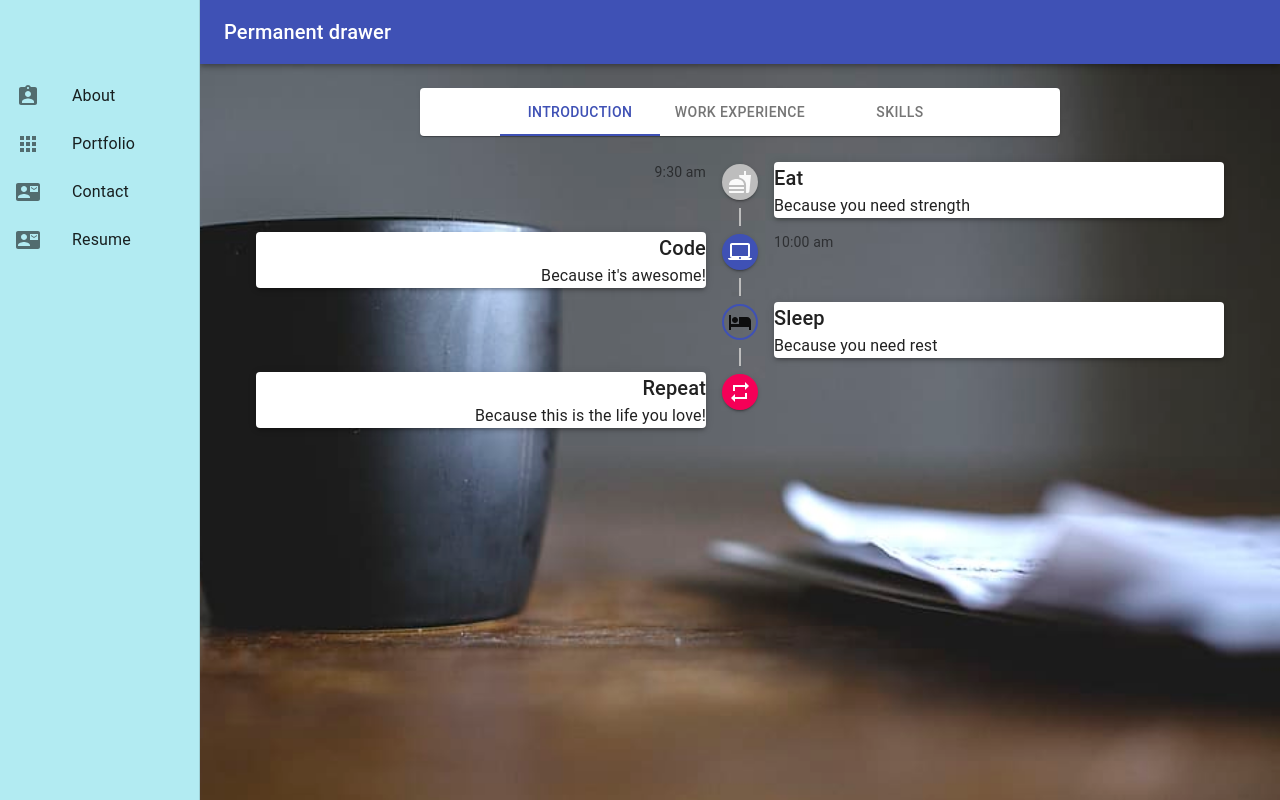
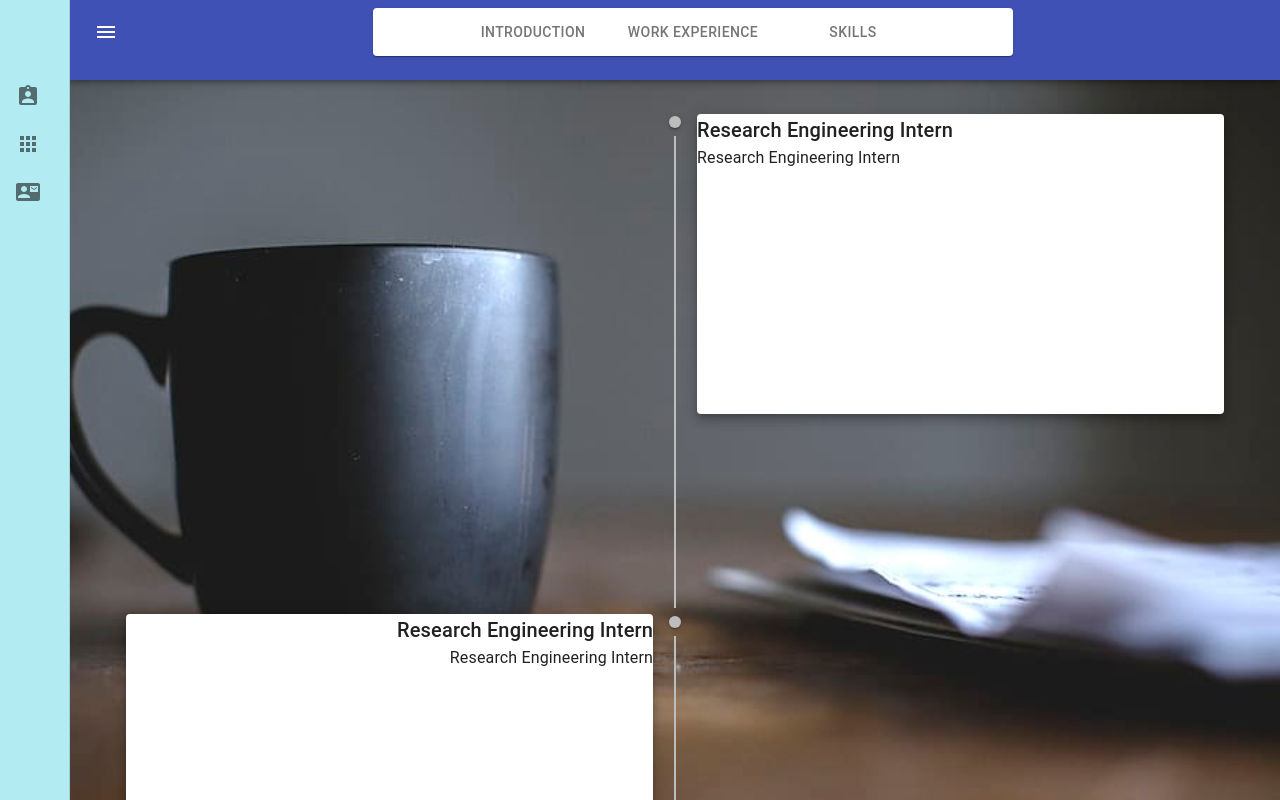
Before and after one commit to lee54bg/portfolio, a React (Create React App) app: page /about in a window 1280 px wide. Shown: the top 800 px of the page. Built offline with nearby package versions, Linux system fonts and the light colour scheme.

Commit message:
Progress up until here.

```diff
--- a/src/portfolio-site/About.js
+++ b/src/portfolio-site/About.js
@@ -3,9 +3,11 @@ import NavBar from './NavBar.js';
 
 import { makeStyles } from '@material-ui/core/styles';
 import {
+  AppBar,
   Paper,
   Tab,
   Tabs,
+  Toolbar,
   Typography,
 } from '@material-ui/core';
 
@@ -14,16 +16,14 @@ import TimelineItem from '@material-ui/lab/TimelineItem';
 import TimelineSeparator from '@material-ui/lab/TimelineSeparator';
 import TimelineConnector from '@material-ui/lab/TimelineConnector';
 import TimelineContent from '@material-ui/lab/TimelineContent';
-import TimelineOppositeContent from '@material-ui/lab/TimelineOppositeContent';
 import TimelineDot from '@material-ui/lab/TimelineDot';
-import FastfoodIcon from '@material-ui/icons/Fastfood';
-import LaptopMacIcon from '@material-ui/icons/LaptopMac';
-import HotelIcon from '@material-ui/icons/Hotel';
-import RepeatIcon from '@material-ui/icons/Repeat';
 
 const drawerWidth = 240;
 
 const useStyles = makeStyles({
+  appBar: {
+    width: `calc(100% - ${drawerWidth}px)`,
+  },
   root: {
     width: '640px',
     margin: '0 auto',
@@ -42,14 +42,29 @@ const useStyles = makeStyles({
     width: '300px',
     height: '300px',
     margin: '0 auto',
+  },
+  timeLineCard: {
+    height: '300px',
+    width: '100%',
   }
 });
 
-const portfolioStyle = {
-  backgroundColor: 'tan',
-  width: `calc(100% - ${drawerWidth}px)`,
-  marginLeft: drawerWidth,
-};
+const timeLine = [
+  {
+    companyName: 'Forescout Technologies',
+    jobTitle: 'Research Engineering Intern',
+    jobDescription: 'Worked on Device Classification',
+  }, {
+    companyName: 'Forescout Technologies',
+    jobTitle: 'Research Engineering Intern',
+    jobDescription: 'Worked on Device Classification',
+  }, {
+    companyName: 'Forescout Technologies',
+    jobTitle: 'Research Engineering Intern',
+    jobDescription: 'Worked on Device Classification',
+  }
+];
+
 
 function About() {
   const classes = useStyles();
@@ -58,96 +73,29 @@ function About() {
   const handleChange = (event, newValue) => {
     setValue(newValue);
   };
-
+// Scroll = Paper
+// Back to Top
   return (
     <NavBar>
-      <Paper className={classes.root}>
-        <Tabs
-          value={value}
-          onChange={handleChange}
-          indicatorColor="primary"
-          textColor="primary"
-          centered
-        >
-          {["Introduction", "Work Experience", "Skills"].map((text, key) => (
-            <Tab label={text} key={key}/>
-          ))}
-        </Tabs>
-      </Paper>
       <Timeline align="alternate">
-        <TimelineItem>
-          <TimelineOppositeContent>
-            <Typography variant="body2" color="textSecondary">
-              9:30 am
-            </Typography>
-          </TimelineOppositeContent>
-          <TimelineSeparator>
-            <TimelineDot>
-              <FastfoodIcon />
-            </TimelineDot>
+        {timeLine.map((expItem, key) => (
+          <TimelineItem key={key}>
+            <TimelineSeparator style={{height: '500px'}}>
+              <TimelineDot />
               <TimelineConnector />
             </TimelineSeparator>
             <TimelineContent>
-            <Paper elevation={3} className={classes.paper}>
+              <Paper elevation={7} className={classes.timeLineCard}>
                 <Typography variant="h6" component="h1">
-                Eat
+                  {expItem.jobTitle}
                 </Typography>
-              <Typography>Because you need strength</Typography>
+                <Typography>
+                  {expItem.jobTitle}
+                </Typography>
               </Paper>
                 </TimelineContent>
           </TimelineItem>
-        <TimelineItem>
-          <TimelineOppositeContent>
-            <Typography variant="body2" color="textSecondary">
-              10:00 am
-            </Typography>
-          </TimelineOppositeContent>
-          <TimelineSeparator>
-            <TimelineDot color="primary">
-              <LaptopMacIcon />
-            </TimelineDot>
-            <TimelineConnector />
-          </TimelineSeparator>
-          <TimelineContent>
-            <Paper elevation={3} className={classes.paper}>
-              <Typography variant="h6" component="h1">
-                Code
-              </Typography>
-              <Typography>Because it&apos;s awesome!</Typography>
-            </Paper>
-          </TimelineContent>
-        </TimelineItem>
-        <TimelineItem>
-          <TimelineSeparator>
-            <TimelineDot color="primary" variant="outlined">
-              <HotelIcon />
-            </TimelineDot>
-            <TimelineConnector className={classes.secondaryTail} />
-          </TimelineSeparator>
-          <TimelineContent>
-            <Paper elevation={3} className={classes.paper}>
-              <Typography variant="h6" component="h1">
-                Sleep
-              </Typography>
-              <Typography>Because you need rest</Typography>
-            </Paper>
-          </TimelineContent>
-        </TimelineItem>
-        <TimelineItem>
-          <TimelineSeparator>
-            <TimelineDot color="secondary">
-              <RepeatIcon />
-            </TimelineDot>
-          </TimelineSeparator>
-          <TimelineContent>
-            <Paper elevation={3} className={classes.paper}>
-              <Typography variant="h6" component="h1">
-                Repeat
-              </Typography>
-              <Typography>Because this is the life you love!</Typography>
-            </Paper>
-          </TimelineContent>
-        </TimelineItem>
+        ))}
       </Timeline>
     </NavBar>
   );
--- a/src/portfolio-site/NavBar.js
+++ b/src/portfolio-site/NavBar.js
@@ -1,5 +1,5 @@
 import React from 'react';
-import { makeStyles, useTheme } from '@material-ui/core/styles';
+import { makeStyles, useTheme, withStyles } from '@material-ui/core/styles';
 import Drawer from '@material-ui/core/Drawer';
 import AppBar from '@material-ui/core/AppBar';
 import Toolbar from '@material-ui/core/Toolbar';
@@ -10,12 +10,21 @@ import ListItem from '@material-ui/core/ListItem';
 import ListItemIcon from '@material-ui/core/ListItemIcon';
 import ListItemText from '@material-ui/core/ListItemText';
 
+import {
+  IconButton,
+  Paper,
+  Tab,
+  Tabs,
+  Tooltip,
+} from '@material-ui/core';
+
 import AppsIcon from '@material-ui/icons/Apps';
+import MenuIcon from '@material-ui/icons/Menu';
 import ContactMailIcon from '@material-ui/icons/ContactMail';
 import AssignmentIndIcon from '@material-ui/icons/AssignmentInd';
 import { Link } from 'react-router-dom';
 
-const drawerWidth = 200;
+const drawerWidth = 70;
 
 const useStyles = makeStyles((theme) => ({
   root: {
@@ -39,24 +48,35 @@ const useStyles = makeStyles((theme) => ({
     width: `calc(100% - ${drawerWidth}px)`,
     padding: theme.spacing(3),
   },
+  tabs: {
+    width: '640px',
+    margin: '0 auto',
+  },
 }));
+
+const HtmlTooltip = withStyles((theme) => ({
+  tooltip: {
+    backgroundColor: '#f5f5f9',
+    color: 'rgba(0, 0, 0, 0.87)',
+    maxWidth: 220,
+    fontSize: theme.typography.pxToRem(15),
+    border: '1px solid #dadde9',
+  },
+}))(Tooltip);
 
 const menuItems = [
   {
     listIcon: <AssignmentIndIcon />,
     listText: "About",
     listPath: "/about",
-    buttonColor: "#b3e5fc"
   }, {
     listIcon: <AppsIcon />,
     listText: "Portfolio",
     listPath: "/portfolio",
-    buttonColor: "#00acc1",
   }, {
     listIcon: <ContactMailIcon />,
     listText: "Contact",
     listPath: "/contact",
-    buttonColor: "#9575cd",
   }
 ]
 
@@ -67,11 +87,27 @@ const NavBar = (props) => {
   return (
     <div className={classes.root}>
       <CssBaseline />
-      <AppBar position="fixed" className={classes.appBar}>
+      <AppBar position="fixed" className={classes.appBar} style={{height: '80px'}}>
         <Toolbar>
-          <Typography variant="h6" noWrap>
-            Permanent drawer
-          </Typography>
+          <IconButton
+            edge="start"
+            className={classes.menuButton}
+            color="inherit"
+            aria-label="open drawer"
+          >
+            <MenuIcon />
+          </IconButton>
+          <Paper className={classes.tabs}>
+            <Tabs
+              indicatorColor="primary"
+              textColor="primary"
+              centered
+            >
+            {["Introduction", "Work Experience", "Skills"].map((text, key) => (
+              <Tab label={text} key={key}/>
+            ))}
+            </Tabs>
+          </Paper>
         </Toolbar>
       </AppBar>
       <Drawer
@@ -85,15 +121,13 @@ const NavBar = (props) => {
         <div className={classes.toolbar} />
         <List>
           {menuItems.map((lstItm, key) => (
-            <ListItem button key={key} component={Link} to={lstItm.listPath} >
-              <ListItemIcon>{lstItm.listIcon}</ListItemIcon>
-              <ListItemText primary={lstItm.listText} />
-            </ListItem>
+            <HtmlTooltip title={lstItm.listText} placement="right" key={key}>
+              <ListItem component={Link} to={lstItm.listPath} >
+                <ListItemIcon>{lstItm.listIcon}</ListItemIcon>
+                <ListItemText primary={lstItm.listText} />
+              </ListItem>
+            </HtmlTooltip>
           ))}
-          <ListItem button>
-            <ListItemIcon><ContactMailIcon /></ListItemIcon>
-            <ListItemText primary="Resume" />
-          </ListItem>
         </List>
       </Drawer>
       <main className={classes.content}>
--- a/src/portfolio-site/Portfolio.js
+++ b/src/portfolio-site/Portfolio.js
@@ -11,13 +11,21 @@ import {
   CardContent,
   CardMedia,
   Button,
+  Snackbar,
   Typography,
   Zoom
 } from '@material-ui/core';
 
+import Dialog from '@material-ui/core/Dialog';
+import DialogActions from '@material-ui/core/DialogActions';
+import DialogContent from '@material-ui/core/DialogContent';
+import DialogContentText from '@material-ui/core/DialogContentText';
+import DialogTitle from '@material-ui/core/DialogTitle';
+
+import MuiAlert from '@material-ui/lab/Alert';
+
 import project1 from '../images/html-css-javascript-lg.jpg';
 import project2 from '../images/javascript-fullstack.jpg';
-
 const drawerWidth = 240;
 
 const projectDetails = [
@@ -29,6 +37,30 @@ const projectDetails = [
     projectName: "Project 2",
     projectDetails: "Project 2",
     projectImage: project2,
+  }, {
+    projectName: "Project 3",
+    projectDetails: "Project 3",
+    projectImage: project1,
+  }, {
+    projectName: "Project 3",
+    projectDetails: "Project 3",
+    projectImage: project1,
+  }, {
+    projectName: "Project 3",
+    projectDetails: "Project 3",
+    projectImage: project1,
+  }, {
+    projectName: "Project 3",
+    projectDetails: "Project 3",
+    projectImage: project1,
+  }, {
+    projectName: "Project 3",
+    projectDetails: "Project 3",
+    projectImage: project1,
+  }, {
+    projectName: "Project 3",
+    projectDetails: "Project 3",
+    projectImage: project1,
   }, {
     projectName: "Project 3",
     projectDetails: "Project 3",
@@ -54,11 +86,80 @@ const useStyles = makeStyles({
   }
 });
 
+function Alert(props) {
+  return <MuiAlert elevation={6} variant="filled" {...props} />;
+}
+
 function Portfolio() {
   const classes = useStyles();
+  const [open, setOpen] = React.useState(false);
+  const [snackBar, setSnackBar] = React.useState(false);
+
+  const [scroll, setScroll] = React.useState('paper');
+
+  const handleClick = () => {
+    setOpen(true);
+  };
+
+  const handleSnackBar = () => {
+    setSnackBar(true);
+  }
+
+  const snackBarClose = () => {
+    setSnackBar(false);
+  }
+
+  const handleClose = (event, reason) => {
+    setOpen(false);
+  };
+
+  const handleClickOpen = (scrollType) => () => {
+    setOpen(true);
+    setScroll(scrollType);
+  };
+
+  const descriptionElementRef = React.useRef(null);
 
   return (
     <NavBar>
+      <Snackbar open={snackBar} autoHideDuration={6000} onClose={snackBarClose}>
+        <Alert onClose={snackBarClose} severity="success">
+          This is a success message!
+        </Alert>
+      </Snackbar>
+      <Dialog
+        open={open}
+        onClose={handleClose}
+        scroll={scroll}
+        aria-labelledby="scroll-dialog-title"
+        aria-describedby="scroll-dialog-description"
+      >
+        <DialogTitle id="scroll-dialog-title">Subscribe</DialogTitle>
+        <DialogContent dividers={scroll === 'paper'}>
+          <DialogContentText
+            id="scroll-dialog-description"
+            ref={descriptionElementRef}
+            tabIndex={-1}
+          >
+            {[...new Array(50)]
+              .map(
+                () => `Cras mattis consectetur purus sit amet fermentum.
+Cras justo odio, dapibus ac facilisis in, egestas eget quam.
+Morbi leo risus, porta ac consectetur ac, vestibulum at eros.
+Praesent commodo cursus magna, vel scelerisque nisl consectetur et.`,
+              )
+              .join('\n')}
+          </DialogContentText>
+        </DialogContent>
+        <DialogActions>
+          <Button onClick={handleClose} color="primary">
+            Cancel
+          </Button>
+          <Button onClick={handleClose} color="primary">
+            Subscribe
+          </Button>
+        </DialogActions>
+      </Dialog>
       <Grid container spacing={8} justify="center">
         {projectDetails.map((projectItem, key) => (
           <Grid key={key} item>
@@ -80,11 +181,11 @@ function Portfolio() {
                   </CardContent>
                 </CardActionArea>
                 <CardActions>
-                    <Button size="small" color="primary">
-                      Share
+                    <Button size="small" color="primary" onClick={handleSnackBar}>
+                      GitHub
                     </Button>
-                    <Button size="small" color="primary">
-                      Live Demo
+                    <Button size="small" color="primary" onClick={handleClickOpen('paper')}>
+                      Learn More
                     </Button>
                   </CardActions>
               </Card>
```
Lines whose indentation alone changed are shown as unchanged.
